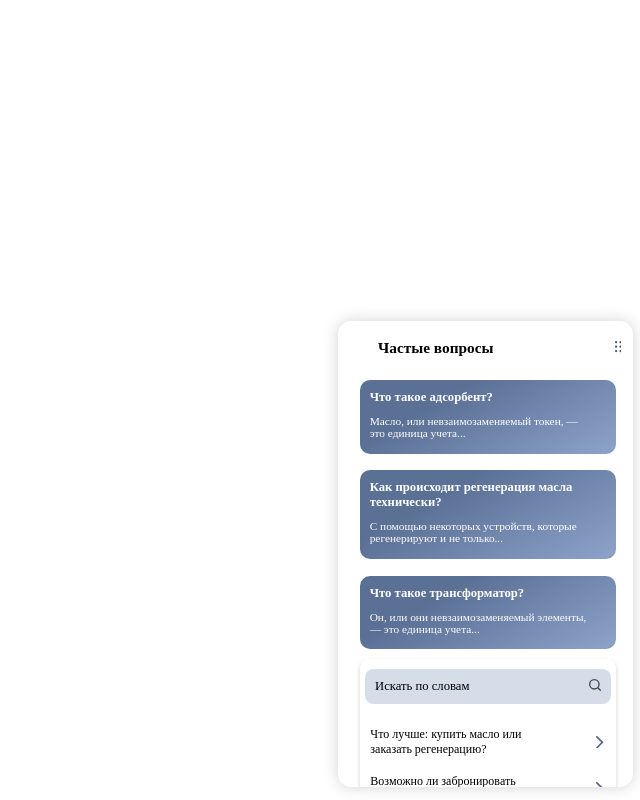
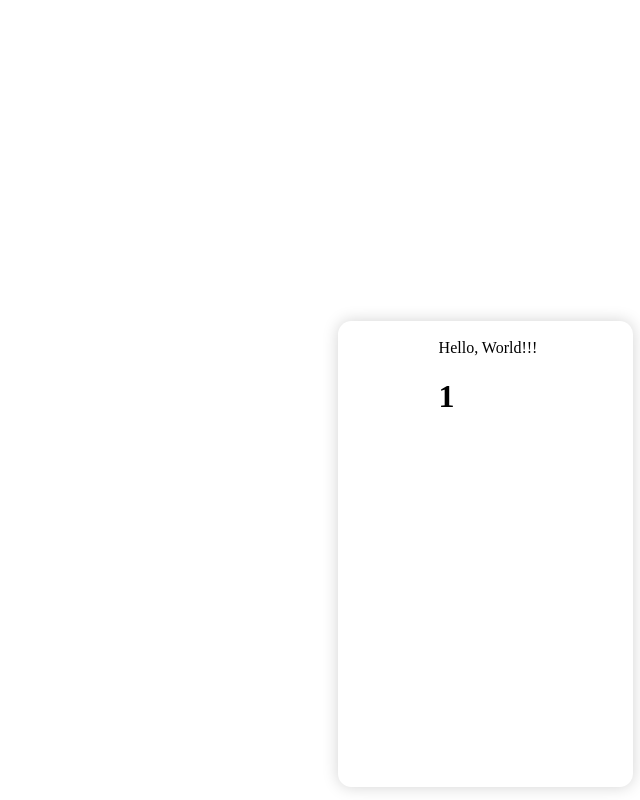
Before and after one commit to julia-888/QA-System, a React (Create React App) app: page / in a window 1280 px wide. Both pictures are taken after a click on the button "Что лучше: купить масло или заказать регенерацию?". Shown: the whole page, without its empty margins (640-1280 px from the left). Built offline with nearby package versions, Linux system fonts and the light colour scheme.

Commit message:
2 мар 2023 г. 12:40:32

```diff
--- /dev/null
+++ b/src/components/Article.tsx
@@ -0,0 +1,14 @@
+import { articles } from "../dataForArticles";
+
+
+
+export default function Article({id}: {id: number}) {
+    return (
+        <div>
+            <div>Hello, World!!!</div>
+            <h1>{id}</h1>
+
+        </div>
+
+    );
+}
--- a/src/components/MainArticleButton.tsx
+++ b/src/components/MainArticleButton.tsx
@@ -1,12 +1,21 @@
 import styled from 'styled-components'
-import { IArticle } from '../models';
+import { IArticle } from '../dataForArticles';
 import { adpt } from '../adaptive';
 
-const MainArticleButton = ({header, paragraph}: {header: string, paragraph: string}) => {
+type MainArticleButtonProps = {
+    openArticle: (articleID: number) => void;
+    header: string;
+    paragraph: string;
+    id: number;
+};
+
+const MainArticleButton = ({openArticle, header, paragraph, id}: MainArticleButtonProps) => {
     return(
-        <MainArticleButtonDiv>
-            <MainArticleButtonDivHeader>{header}</MainArticleButtonDivHeader>
-            <MainArticleButtonDivPar>{paragraph}</MainArticleButtonDivPar>
+        <MainArticleButtonDiv onClick={ () => {
+            openArticle(id);
+        }}>
+            <MainArticleButtonHeader>{header}</MainArticleButtonHeader>
+            <MainArticleButtonPar>{paragraph}</MainArticleButtonPar>
         </MainArticleButtonDiv>
     );
 };
@@ -25,7 +34,7 @@ color: white;
 `
 
 // Заголовок статьи на синем блоке
-const MainArticleButtonDivHeader = styled.h1`
+const MainArticleButtonHeader = styled.h1`
 white-space: pre-wrap;
 font-size: ${adpt(19)}px;
 font-weight: 600;
@@ -33,7 +42,7 @@ margin: 0;
 `
 
 // Подзаголовок статьи на синем блоке
-const MainArticleButtonDivPar = styled.p`
+const MainArticleButtonPar = styled.p`
 font-size: ${adpt(17)}px;
 font-weight: normal;
 margin: ${adpt(15)}px ${adpt(0)}px ${adpt(7)}px ${adpt(0)}px;
--- a/src/components/QASystem.tsx
+++ b/src/components/QASystem.tsx
@@ -1,6 +1,6 @@
 import styled from 'styled-components'
 import MainArticleButton from './MainArticleButton';
-import { articles } from '../data';
+import { articles } from '../dataForArticles';
 import { adpt } from '../adaptive';
 import Search from './Search';
 import { Div } from './Div';
@@ -8,9 +8,12 @@ import { ScrolledDiv } from './ScrolledDiv';
 import { ReactComponent as MoveIcon} from "../img/move.svg";
 import { useState, useEffect } from 'react';
 import { ReactComponent as BackIcon} from "../img/back.svg";
-
+import Article from './Article';
 
 export default function QASystem() {
+    // Переменная, отвечающая за открытие-закрытие статей
+    const [articleOpenedID, setArticleOpenedID] = useState(-1);
+
     // Переменные, отвечающие за изменение размеров окна
     const [height, setHeight] = useState(adpt(672));
     const [width, setWidth] = useState(adpt(420));
@@ -38,8 +41,16 @@ export default function QASystem() {
         }
     }
 
+    // Функция открытия статьи с определённым id
+    const openArticle = (articleID: number) => {
+        setArticleOpenedID(articleID);
+    }
+
     return(
         <QASystemFrame height={height} width={width}>
+            {
+                articleOpenedID == -1 ? (
+                    <>
                     <HeaderDiv height={height} width={width}>
                         <Div>
                         {   /* Если экран расширен, то появляется кнопка-стрелочка назад */
@@ -61,12 +72,17 @@ export default function QASystem() {
                         {
                             !big &&
                                 // Вывод трёх популярных статей (синие кнопки), если экран не расширен
-                        articles.map(elem => elem.popular ? (
-                            <MainArticleButton header={elem.title} paragraph={elem.popular}/>
+                                articles.map(article => article.popular ? (
+                                    <MainArticleButton header={article.title} paragraph={article.popular} id={article.id} openArticle={openArticle}/>
                                 ) : <></>)
                         }
-                <Search extendScreen={extendScreen} big={big} />
+                        <Search extendScreen={extendScreen} big={big} openArticle={openArticle} />
                     </ArticlesDiv>
+                    </>
+                ) : (
+                    <Article id={ articleOpenedID } />
+                )
+            }
         </QASystemFrame>
     );
 };
--- a/src/components/Search.tsx
+++ b/src/components/Search.tsx
@@ -1,7 +1,7 @@
 import styled from "styled-components";
 import { useRef, useEffect } from 'react';
 import { adpt } from "../adaptive";
-import { articles } from "../data";
+import { articles } from "../dataForArticles";
 import { useState } from "react";
 import { ReactComponent as SearchIcon} from "../img/search.svg";
 import { ReactComponent as OpenIcon} from "../img/open.svg";
@@ -14,10 +14,11 @@ import { KeyWord } from "./KeyWord"
 
 type ScreenProps = {
     extendScreen: (big: boolean) => void;
+    openArticle: (id: number) => void;
     big: boolean;
   };
 
-export default function Search( {extendScreen, big}: ScreenProps ) {
+export default function Search( {extendScreen, openArticle, big}: ScreenProps ) {
     // Нажатые ключевые слова
     const [clickedKeyWordIDs, setClickedKeyWordIDs] = useState<number[]>([1]);
 
@@ -101,7 +102,10 @@ export default function Search( {extendScreen, big}: ScreenProps ) {
             <SearchDivArticles ref={targetRef}>
             {/* Отображение всех статей, если окно большое, или первых четырёх заголовков из списка статей, если окно маленькое */}
             {   (big ? FilterArticles(articles, clickedKeyWordIDs) : FilterArticles(articles, clickedKeyWordIDs).slice(0, 4)).map(article => (
-                <ArticleButton articleButtonWidth={big?728:350} articleHeaderWidth={big?528:277}>
+                <ArticleButton articleButtonWidth={big?728:350} articleHeaderWidth={big?528:277}
+                    onClick={() => {
+                        openArticle(article.id);
+                    }}>
                     <div className="articleTitle">{article.title}</div><div className="imgOpen"><OpenIcon/></div>
                 </ArticleButton>
                 ))}
--- a/src/data.tsx
+++ b/src/dataForArticles.tsx
@@ -1,8 +1,21 @@
-import { IArticle } from "./models"
+// Интерфейс содержимого статьи
+export interface IArticle {
+    id: number,
+    title: string,
+    subtitle: string,
+    content: {
+        type: string,
+        content: string,
+        url ?: string,
+    }[]
+    keyIDs: number[],
+    popular ?:  string,
+}
 
 // Данные для статей
 export const articles: IArticle[] = [
     {
+        id: 1,
         title: 'Что лучше: купить масло или заказать регенерацию?',
         subtitle: 'Подзаголовок',
         content: [
@@ -27,6 +40,7 @@ export const articles: IArticle[] = [
         keyIDs: [1, 2, 3, 4],
     },
     {
+        id: 2,
         title: 'Как заказать регенерацию, если я нахожусь в Сибири?',
         subtitle: 'Подзаголовок',
         content: [
@@ -51,6 +65,7 @@ export const articles: IArticle[] = [
         keyIDs: [2, 3],
     },
     {
+        id: 3,
         title: 'Возможно ли купить много установок бесплатно?',
         subtitle: 'Подзаголовок',
         content: [
@@ -75,6 +90,7 @@ export const articles: IArticle[] = [
         keyIDs: [6, 7],
     },
     {
+        id: 4,
         title: 'Возможно ли забронировать регенерацию на год?',
         subtitle: 'Подзаголовок',
         content: [
@@ -99,6 +115,7 @@ export const articles: IArticle[] = [
         keyIDs: [1, 4, 7],
     },
     {
+        id: 5,
         title: 'Lorem ipsum, dolor sit amet consectetur adipisicing.',
         subtitle: 'Подзаголовок',
         content: [
@@ -123,6 +140,7 @@ export const articles: IArticle[] = [
         keyIDs: [1, 3, 4, 5, 6],
     },
     {
+        id: 6,
         title: 'Что такое адсорбент?',
         subtitle: 'Подзаголовок',
         content: [
@@ -148,6 +166,7 @@ export const articles: IArticle[] = [
         popular: 'Масло, или невзаимозаменяемый токен, — это единица учета...'
     },
     {
+        id: 7,
         title: 'Как происходит регенерация масла технически?',
         subtitle: 'Подзаголовок',
         content: [
@@ -173,6 +192,7 @@ export const articles: IArticle[] = [
         popular: 'С помощью некоторых устройств, которые регенерируют и не только...'
     },
     {
+        id: 8,
         title: 'Что такое трансформатор?',
         subtitle: 'Подзаголовок',
         content: [
--- a/src/functions/FilterArticles.ts
+++ b/src/functions/FilterArticles.ts
@@ -1,4 +1,4 @@
-import { IArticle } from "../models"
+import { IArticle } from "../dataForArticles"
 import { ListComparison } from "./ListComparison"
 
 
```
Also changed, not shown: src/models.tsx (deleted, +0 -13 lines). Lines whose indentation alone changed are shown as unchanged.
